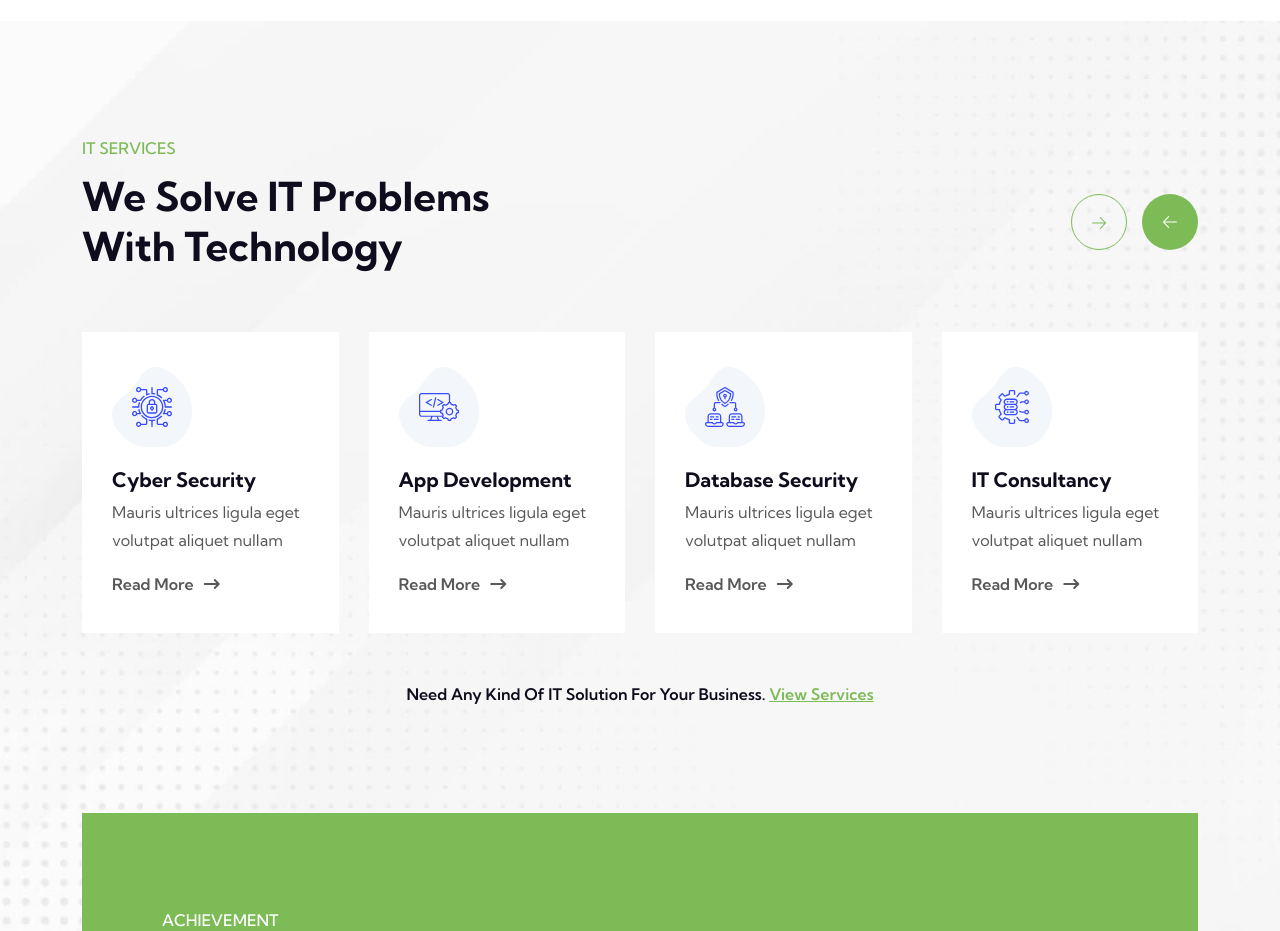
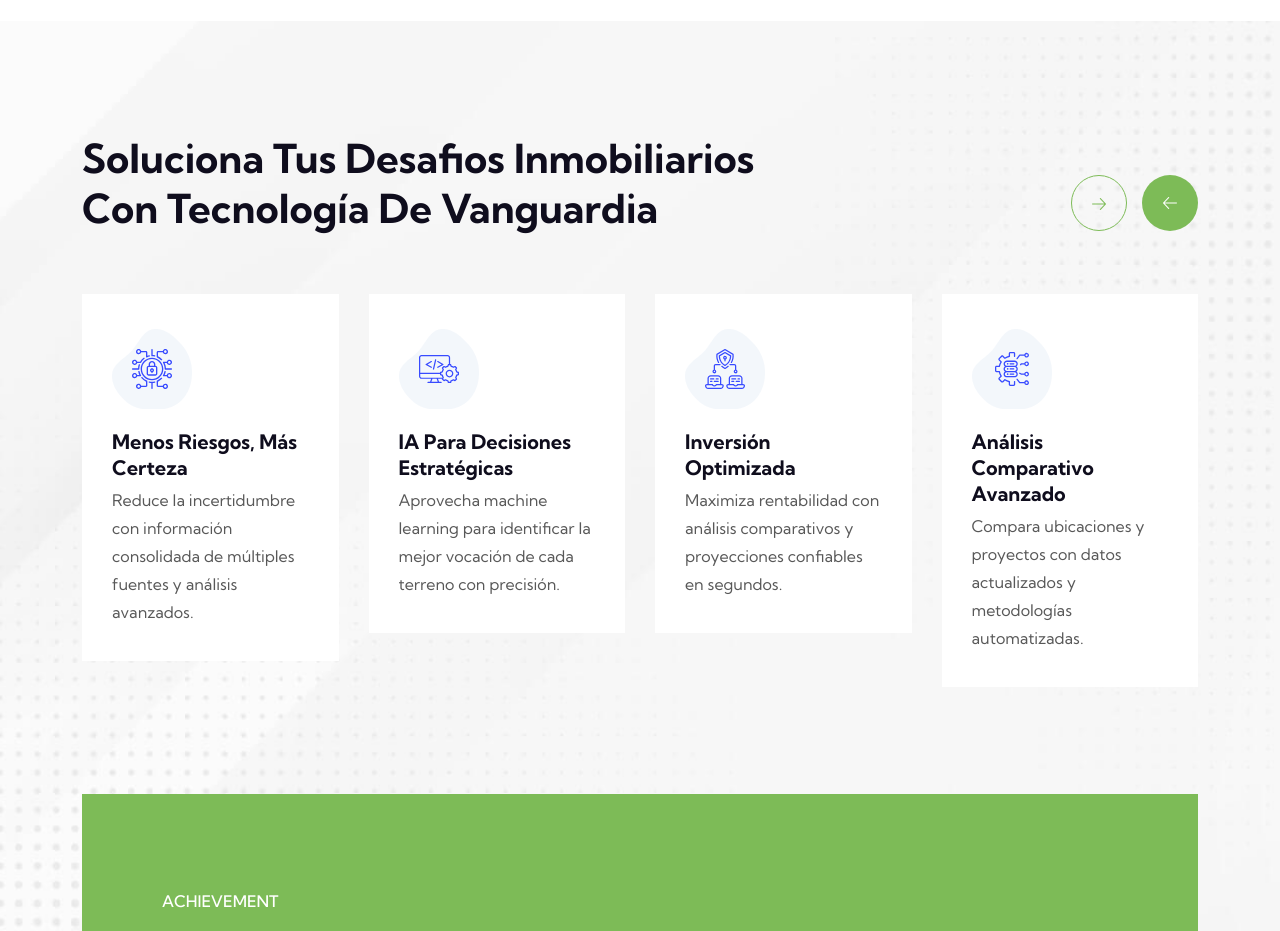
Before and after one commit to AdminMiru/AppVercel, a Next.js app: page /index-one-page in a window 1280 px wide. Shown: the part 1960-2891 px from the top of the page. Built offline with nearby package versions, Linux system fonts and the light colour scheme.

Commit message:
feat: services text

```diff
--- a/components/sections/Service1.js
+++ b/components/sections/Service1.js
@@ -1,7 +1,7 @@
-'use client'
-import Link from 'next/link'
-import { Autoplay, Navigation, Pagination } from "swiper/modules"
-import { Swiper, SwiperSlide } from "swiper/react"
+'use client';
+import Link from 'next/link';
+import { Autoplay, Navigation, Pagination } from 'swiper/modules';
+import { Swiper, SwiperSlide } from 'swiper/react';
 
 const swiperOptions = {
   modules: [Autoplay, Pagination, Navigation],
@@ -13,8 +13,8 @@ const swiperOptions = {
     disableOnInteraction: false,
   },
   navigation: {
-        nextEl: ".array-prev",
-        prevEl: ".array-next",
+    nextEl: '.array-prev',
+    prevEl: '.array-next',
   },
 
   breakpoints: {
@@ -34,23 +34,32 @@ const swiperOptions = {
       slidesPerView: 1,
     },
   },
-}
+};
 
 export default function Service1() {
   return (
     <>
-            <section className="service-section fix section-padding bg-cover" style={{ backgroundImage: 'url("assets/img/service/service-bg.jpg")' }}  id="service">
+      <section
+        className="service-section fix section-padding bg-cover"
+        style={{ backgroundImage: 'url("assets/img/service/service-bg.jpg")' }}
+        id="service"
+      >
         <div className="container">
           <div className="section-title-area">
             <div className="section-title">
-                            <span className="wow fadeInUp">IT services</span>
+              {/* <span className="wow fadeInUp">IT services</span> */}
               <h2 className="wow fadeInUp" data-wow-delay=".3s">
-                                We Solve IT Problems <br /> With Technology
+                Soluciona tus desafios inmobiliarios <br /> con tecnología de
+                vanguardia
               </h2>
             </div>
             <div className="array-button">
-                            <button className="array-prev"><i className="fal fa-arrow-right" /></button>
-                            <button className="array-next"><i className="fal fa-arrow-left" /></button>
+              <button className="array-prev">
+                <i className="fal fa-arrow-right" />
+              </button>
+              <button className="array-next">
+                <i className="fal fa-arrow-left" />
+              </button>
             </div>
           </div>
           <div className="service-wrapper">
@@ -59,265 +68,206 @@ export default function Service1() {
                 <SwiperSlide>
                   <div className="service-box-items">
                     <div className="icon">
-                                            <img src="/assets/img/service/icon/s-icon-1.svg" alt="icon-img" />
+                      <img
+                        src="/assets/img/service/icon/s-icon-1.svg"
+                        alt="icon-img"
+                      />
                     </div>
                     <div className="content">
                       <h4>
-                                                <Link href="/service-details">
-                                                    Database Security
-                                                </Link>
+                        <Link href="/service-details">Ahorro de tiempo</Link>
                       </h4>
                       <p>
-                                                Mauris ultrices ligula eget volutpat aliquet nullam
+                        Automatiza el análisis de mercado y obtén
+                        recomendaciones en segundos.
                       </p>
-                                            <Link href="/service-details" className="theme-btn-2 mt-3">
+                      {/* <Link
+                        href="/service-details"
+                        className="theme-btn-2 mt-3"
+                      >
                         read More
                         <i className="fa-solid fa-arrow-right-long" />
-                                            </Link>
+                      </Link> */}
                     </div>
                   </div>
                 </SwiperSlide>
                 <SwiperSlide>
                   <div className="service-box-items">
                     <div className="icon">
-                                            <img src="/assets/img/service/icon/s-icon-2.svg" alt="icon-img" />
+                      <img
+                        src="/assets/img/service/icon/s-icon-2.svg"
+                        alt="icon-img"
+                      />
                     </div>
                     <div className="content">
                       <h4>
-                                                <Link href="/service-details">
-                                                    IT Consultancy
-                                                </Link>
+                        <Link href="/service-details">Ahorro de costos</Link>
                       </h4>
                       <p>
-                                                Mauris ultrices ligula eget volutpat aliquet nullam
+                        Evita estudios manuales costosos con análisis eficiente
+                        y preciso.
                       </p>
-                                            <Link href="/service-details" className="theme-btn-2 mt-3">
+                      {/* <Link
+                        href="/service-details"
+                        className="theme-btn-2 mt-3"
+                      >
                         read More
                         <i className="fa-solid fa-arrow-right-long" />
-                                            </Link>
+                      </Link> */}
                     </div>
                   </div>
                 </SwiperSlide>
                 <SwiperSlide>
                   <div className="service-box-items">
                     <div className="icon">
-                                            <img src="/assets/img/service/icon/s-icon-3.svg" alt="icon-img" />
+                      <img
+                        src="/assets/img/service/icon/s-icon-3.svg"
+                        alt="icon-img"
+                      />
                     </div>
                     <div className="content">
                       <h4>
                         <Link href="/service-details">
-                                                    Cyber Security
+                          Menos riesgos, más certeza
                         </Link>
                       </h4>
                       <p>
-                                                Mauris ultrices ligula eget volutpat aliquet nullam
+                        Reduce la incertidumbre con información consolidada de
+                        múltiples fuentes y análisis avanzados.
                       </p>
-                                            <Link href="/service-details" className="theme-btn-2 mt-3">
+                      {/* <Link
+                        href="/service-details"
+                        className="theme-btn-2 mt-3"
+                      >
                         read More
                         <i className="fa-solid fa-arrow-right-long" />
-                                            </Link>
+                      </Link> */}
                     </div>
                   </div>
                 </SwiperSlide>
                 <SwiperSlide>
                   <div className="service-box-items">
                     <div className="icon">
-                                            <img src="/assets/img/service/icon/s-icon-4.svg" alt="icon-img" />
+                      <img
+                        src="/assets/img/service/icon/s-icon-4.svg"
+                        alt="icon-img"
+                      />
                     </div>
                     <div className="content">
                       <h4>
                         <Link href="/service-details">
-                                                    App Development
+                          IA para decisiones estratégicas
                         </Link>
                       </h4>
                       <p>
-                                                Mauris ultrices ligula eget volutpat aliquet nullam
+                        Aprovecha machine learning para identificar la mejor
+                        vocación de cada terreno con precisión.
                       </p>
-                                            <Link href="/service-details" className="theme-btn-2 mt-3">
+                      {/* <Link
+                        href="/service-details"
+                        className="theme-btn-2 mt-3"
+                      >
                         read More
                         <i className="fa-solid fa-arrow-right-long" />
-                                            </Link>
+                      </Link> */}
                     </div>
                   </div>
                 </SwiperSlide>
                 <SwiperSlide>
                   <div className="service-box-items">
                     <div className="icon">
-                                            <img src="/assets/img/service/icon/s-icon-1.svg" alt="icon-img" />
+                      <img
+                        src="/assets/img/service/icon/s-icon-1.svg"
+                        alt="icon-img"
+                      />
                     </div>
                     <div className="content">
                       <h4>
                         <Link href="/service-details">
-                                                    Database Security
+                          Inversión optimizada
                         </Link>
                       </h4>
                       <p>
-                                                Mauris ultrices ligula eget volutpat aliquet nullam
+                        Maximiza rentabilidad con análisis comparativos y
+                        proyecciones confiables en segundos.
                       </p>
-                                            <Link href="/service-details" className="theme-btn-2 mt-3">
+                      {/* <Link
+                        href="/service-details"
+                        className="theme-btn-2 mt-3"
+                      >
                         read More
                         <i className="fa-solid fa-arrow-right-long" />
-                                            </Link>
+                      </Link> */}
                     </div>
                   </div>
                 </SwiperSlide>
                 <SwiperSlide>
                   <div className="service-box-items">
                     <div className="icon">
-                                            <img src="/assets/img/service/icon/s-icon-2.svg" alt="icon-img" />
+                      <img
+                        src="/assets/img/service/icon/s-icon-2.svg"
+                        alt="icon-img"
+                      />
                     </div>
                     <div className="content">
                       <h4>
                         <Link href="/service-details">
-                                                    IT Consultancy
+                          Análisis comparativo avanzado
                         </Link>
                       </h4>
                       <p>
-                                                Mauris ultrices ligula eget volutpat aliquet nullam
+                        Compara ubicaciones y proyectos con datos actualizados y
+                        metodologías automatizadas.
                       </p>
-                                            <Link href="/service-details" className="theme-btn-2 mt-3">
+                      {/* <Link
+                        href="/service-details"
+                        className="theme-btn-2 mt-3"
+                      >
                         read More
                         <i className="fa-solid fa-arrow-right-long" />
-                                            </Link>
+                      </Link> */}
                     </div>
                   </div>
                 </SwiperSlide>
                 <SwiperSlide>
                   <div className="service-box-items">
                     <div className="icon">
-                                            <img src="/assets/img/service/icon/s-icon-3.svg" alt="icon-img" />
+                      <img
+                        src="/assets/img/service/icon/s-icon-3.svg"
+                        alt="icon-img"
+                      />
                     </div>
                     <div className="content">
                       <h4>
                         <Link href="/service-details">
-                                                    Cyber Security
+                          Datos actualizados y confiables
                         </Link>
                       </h4>
                       <p>
-                                                Mauris ultrices ligula eget volutpat aliquet nullam
+                        Accede a información en tiempo real para decisiones
+                        basadas en la realidad del mercado.
                       </p>
-                                            <Link href="/service-details" className="theme-btn-2 mt-3">
+                      {/* <Link
+                        href="/service-details"
+                        className="theme-btn-2 mt-3"
+                      >
                         read More
                         <i className="fa-solid fa-arrow-right-long" />
-                                            </Link>
-                                        </div>
-                                    </div>
-                                </SwiperSlide>
-                                <SwiperSlide>
-                                    <div className="service-box-items">
-                                        <div className="icon">
-                                            <img src="/assets/img/service/icon/s-icon-4.svg" alt="icon-img" />
-                                        </div>
-                                        <div className="content">
-                                            <h4>
-                                                <Link href="/service-details">
-                                                    App Development
-                                                </Link>
-                                            </h4>
-                                            <p>
-                                                Mauris ultrices ligula eget volutpat aliquet nullam
-                                            </p>
-                                            <Link href="/service-details" className="theme-btn-2 mt-3">
-                                                read More
-                                                <i className="fa-solid fa-arrow-right-long" />
-                                            </Link>
-                                        </div>
-                                    </div>
-                                </SwiperSlide>
-                                <SwiperSlide>
-                                    <div className="service-box-items">
-                                        <div className="icon">
-                                            <img src="/assets/img/service/icon/s-icon-1.svg" alt="icon-img" />
-                                        </div>
-                                        <div className="content">
-                                            <h4>
-                                                <Link href="/service-details">
-                                                    Database Security
-                                                </Link>
-                                            </h4>
-                                            <p>
-                                                Mauris ultrices ligula eget volutpat aliquet nullam
-                                            </p>
-                                            <Link href="/service-details" className="theme-btn-2 mt-3">
-                                                read More
-                                                <i className="fa-solid fa-arrow-right-long" />
-                                            </Link>
-                                        </div>
-                                    </div>
-                                </SwiperSlide>
-                                <SwiperSlide>
-                                    <div className="service-box-items">
-                                        <div className="icon">
-                                            <img src="/assets/img/service/icon/s-icon-2.svg" alt="icon-img" />
-                                        </div>
-                                        <div className="content">
-                                            <h4>
-                                                <Link href="/service-details">
-                                                    IT Consultancy
-                                                </Link>
-                                            </h4>
-                                            <p>
-                                                Mauris ultrices ligula eget volutpat aliquet nullam
-                                            </p>
-                                            <Link href="/service-details" className="theme-btn-2 mt-3">
-                                                read More
-                                                <i className="fa-solid fa-arrow-right-long" />
-                                            </Link>
-                                        </div>
-                                    </div>
-                                </SwiperSlide>
-                                <SwiperSlide>
-                                    <div className="service-box-items">
-                                        <div className="icon">
-                                            <img src="/assets/img/service/icon/s-icon-3.svg" alt="icon-img" />
-                                        </div>
-                                        <div className="content">
-                                            <h4>
-                                                <Link href="/service-details">
-                                                    Cyber Security
-                                                </Link>
-                                            </h4>
-                                            <p>
-                                                Mauris ultrices ligula eget volutpat aliquet nullam
-                                            </p>
-                                            <Link href="/service-details" className="theme-btn-2 mt-3">
-                                                read More
-                                                <i className="fa-solid fa-arrow-right-long" />
-                                            </Link>
-                                        </div>
-                                    </div>
-                                </SwiperSlide>
-                                <SwiperSlide>
-                                    <div className="service-box-items">
-                                        <div className="icon">
-                                            <img src="/assets/img/service/icon/s-icon-4.svg" alt="icon-img" />
-                                        </div>
-                                        <div className="content">
-                                            <h4>
-                                                <Link href="/service-details">
-                                                    App Development
-                                                </Link>
-                                            </h4>
-                                            <p>
-                                                Mauris ultrices ligula eget volutpat aliquet nullam
-                                            </p>
-                                            <Link href="/service-details" className="theme-btn-2 mt-3">
-                                                read More
-                                                <i className="fa-solid fa-arrow-right-long" />
-                                            </Link>
+                      </Link> */}
                     </div>
                   </div>
                 </SwiperSlide>
               </Swiper>
             </div>
-                        <div className="service-text wow fadeInUp" data-wow-delay=".4s">
+            {/* <div className="service-text wow fadeInUp" data-wow-delay=".4s">
               <h6>
-                                Need Any Kind Of IT Solution For Your Business.  <Link href="/service">View Services </Link>
+                Need Any Kind Of IT Solution For Your Business.{' '}
+                <Link href="/service">View Services </Link>
               </h6>
-                        </div>
+            </div> */}
           </div>
         </div>
       </section>
     </>
-    )
+  );
 }
```
Lines whose indentation alone changed are shown as unchanged.
